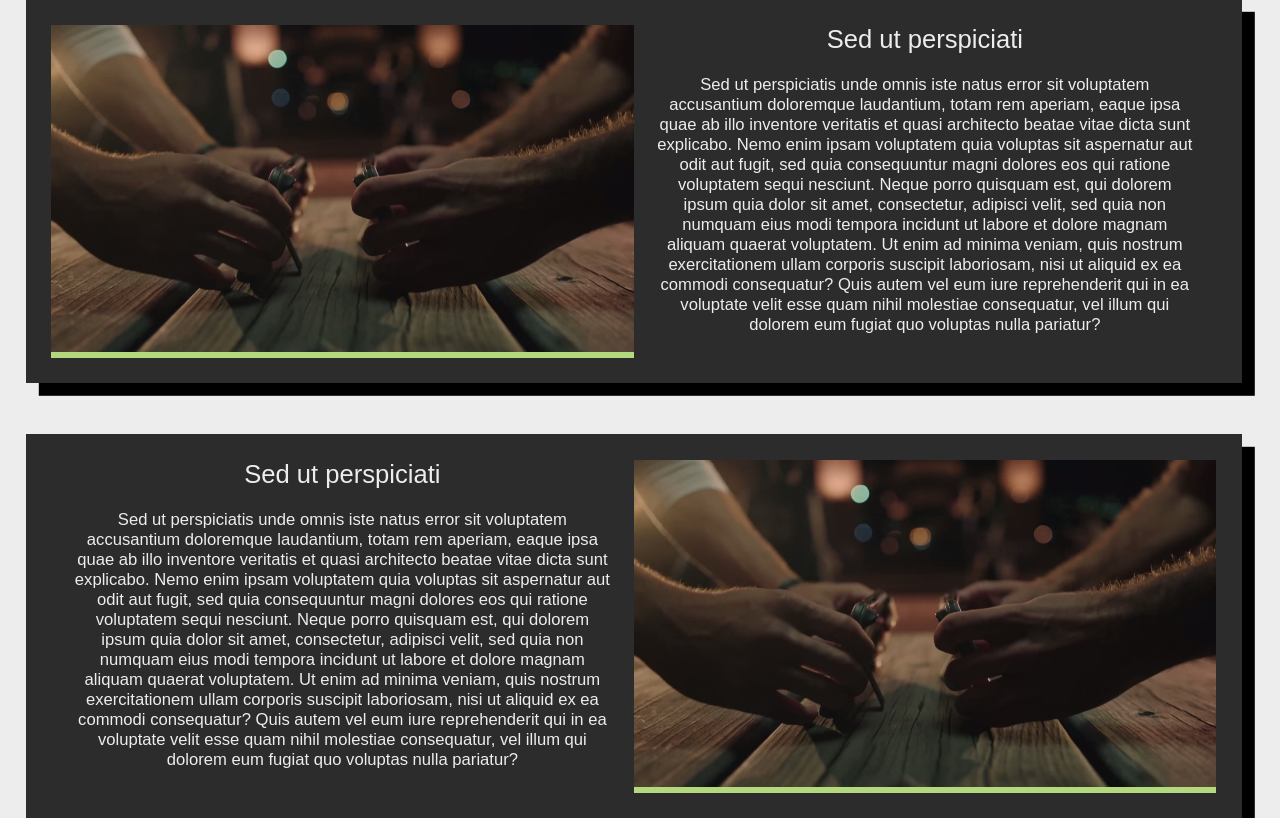
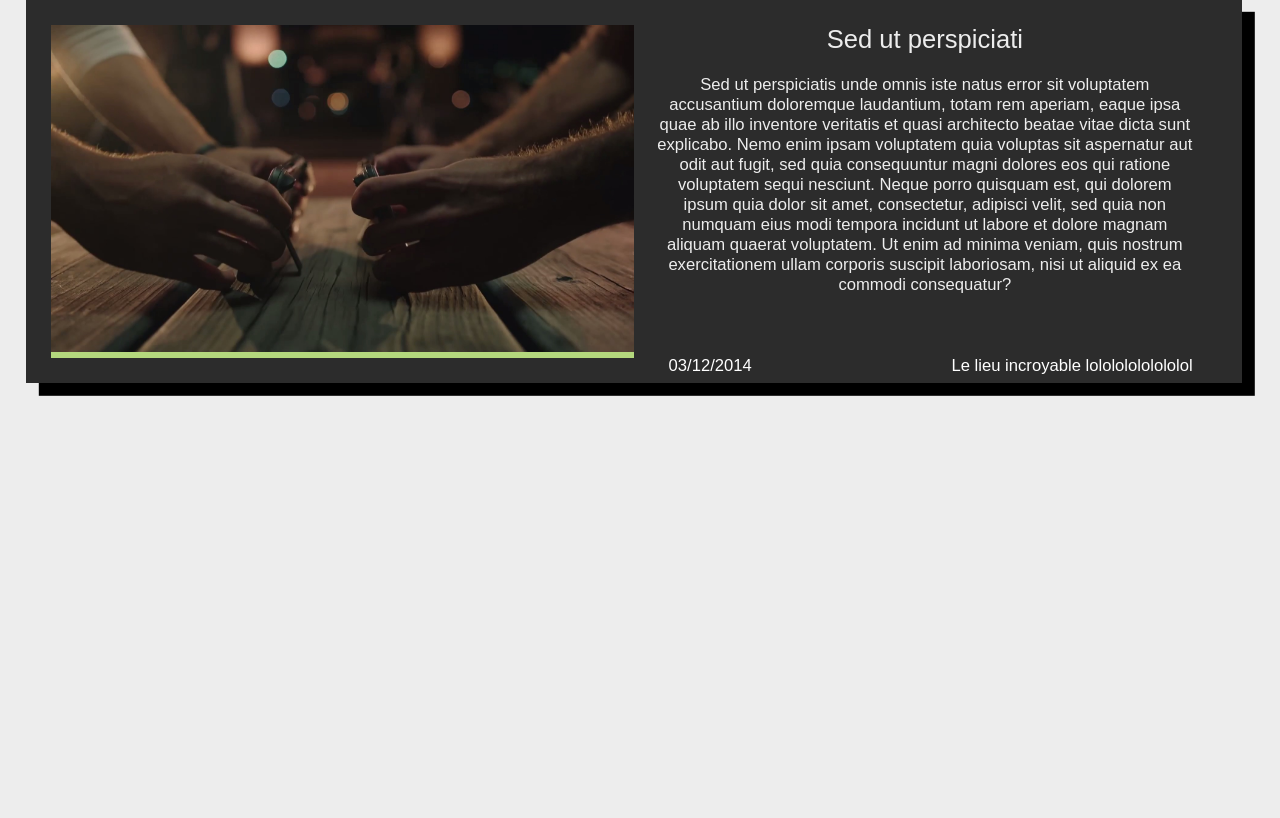
Before and after one commit to alexisVivier/site_le_try_again, a PHP site: the page made by html/site/évènements_page.html in a window 1280 px wide. Shown: the part 116-934 px from the top of the page. After the commit the page ends 512 px from the top, so only its background shows below. Run offline with PHP 8.4, Linux system fonts and the light colour scheme; some web fonts are replaced.

Commit message:
maj event

```diff
--- a/css/style.css
+++ b/css/style.css
@@ -2203,13 +2203,14 @@ section#co_boissons #co_boissonsBlock .co_boissonBlock ul {
     #s_homepage .svg
     {
         width: 40%;
+        height: 100%;
         margin-left: 30%;
         margin-bottom: 5%;
     }
 
     #s_homepage .front
     {
-        font-size: 1.2vw;
+        font-size: 1.5vw;
         text-align: center;
     }
 
@@ -2563,6 +2564,7 @@ section#co_boissons #co_boissonsBlock .co_boissonBlock ul {
 
 #s_evenement  .event
 {
+    position:relative;
     width: 50%;
     height: 100%;
     display: flex;
@@ -2601,6 +2603,18 @@ section#co_boissons #co_boissonsBlock .co_boissonBlock ul {
     text-align:center;
     padding-top: 4%;
 
+}
+
+#s_evenement .infos{
+    display:flex;
+    color:white;
+    margin:2%;
+    justify-content: space-between;
+    font-size:1.3vw;
+    width:90%;
+    position:absolute;
+    bottom:-9%;
+    right:2%;
 }
 /*
 #s_evenement .cercle
--- a/html/site/évènements_page.html
+++ b/html/site/évènements_page.html
@@ -20,23 +20,16 @@
          <div class="event">
             <p class="event_nom">  Sed ut perspiciati </p>
             <p class="contenue_event">
-            Sed ut perspiciatis unde omnis iste natus error sit voluptatem accusantium doloremque laudantium, totam rem aperiam, eaque ipsa quae ab illo inventore veritatis et quasi architecto beatae vitae dicta sunt explicabo. Nemo enim ipsam voluptatem quia voluptas sit aspernatur aut odit aut fugit, sed quia consequuntur magni dolores eos qui ratione voluptatem sequi nesciunt. Neque porro quisquam est, qui dolorem ipsum quia dolor sit amet, consectetur, adipisci velit, sed quia non numquam eius modi tempora incidunt ut labore et dolore magnam aliquam quaerat voluptatem. Ut enim ad minima veniam, quis nostrum exercitationem ullam corporis suscipit laboriosam, nisi ut aliquid ex ea commodi consequatur? Quis autem vel eum iure reprehenderit qui in ea voluptate velit esse quam nihil molestiae consequatur, vel illum qui dolorem eum fugiat quo voluptas nulla pariatur?
+            Sed ut perspiciatis unde omnis iste natus error sit voluptatem accusantium doloremque laudantium, totam rem aperiam, eaque ipsa quae ab illo inventore veritatis et quasi architecto beatae vitae dicta sunt explicabo. Nemo enim ipsam voluptatem quia voluptas sit aspernatur aut odit aut fugit, sed quia consequuntur magni dolores eos qui ratione voluptatem sequi nesciunt. Neque porro quisquam est, qui dolorem ipsum quia dolor sit amet, consectetur, adipisci velit, sed quia non numquam eius modi tempora incidunt ut labore et dolore magnam aliquam quaerat voluptatem. Ut enim ad minima veniam, quis nostrum exercitationem ullam corporis suscipit laboriosam, nisi ut aliquid ex ea commodi consequatur?
             </p>
+             <div class="infos">
+                <p>03/12/2014</p>
+                <p>Le lieu incroyable lolololololololol</p>
+             </div>
          </div>
     </div>
 
-     <div class="un_evenement">
-        <div class="image_event">
-            <!-- CHANGER SRC !!!s -->
 
-            <img title="image évènement" alt="image de l'évènement" src="../../images/switch%20local%20two%20players.jpg" href="" />
-        </div>
-         <div class="event">
-            <p class="event_nom">  Sed ut perspiciati </p>
-            <p class="contenue_event">
-            Sed ut perspiciatis unde omnis iste natus error sit voluptatem accusantium doloremque laudantium, totam rem aperiam, eaque ipsa quae ab illo inventore veritatis et quasi architecto beatae vitae dicta sunt explicabo. Nemo enim ipsam voluptatem quia voluptas sit aspernatur aut odit aut fugit, sed quia consequuntur magni dolores eos qui ratione voluptatem sequi nesciunt. Neque porro quisquam est, qui dolorem ipsum quia dolor sit amet, consectetur, adipisci velit, sed quia non numquam eius modi tempora incidunt ut labore et dolore magnam aliquam quaerat voluptatem. Ut enim ad minima veniam, quis nostrum exercitationem ullam corporis suscipit laboriosam, nisi ut aliquid ex ea commodi consequatur? Quis autem vel eum iure reprehenderit qui in ea voluptate velit esse quam nihil molestiae consequatur, vel illum qui dolorem eum fugiat quo voluptas nulla pariatur?
-            </p>
-         </div>
-    </div>
+
 </body>
 </html>
```
Also changed, not shown: html/site/homepage.html (+8 -0 lines).
